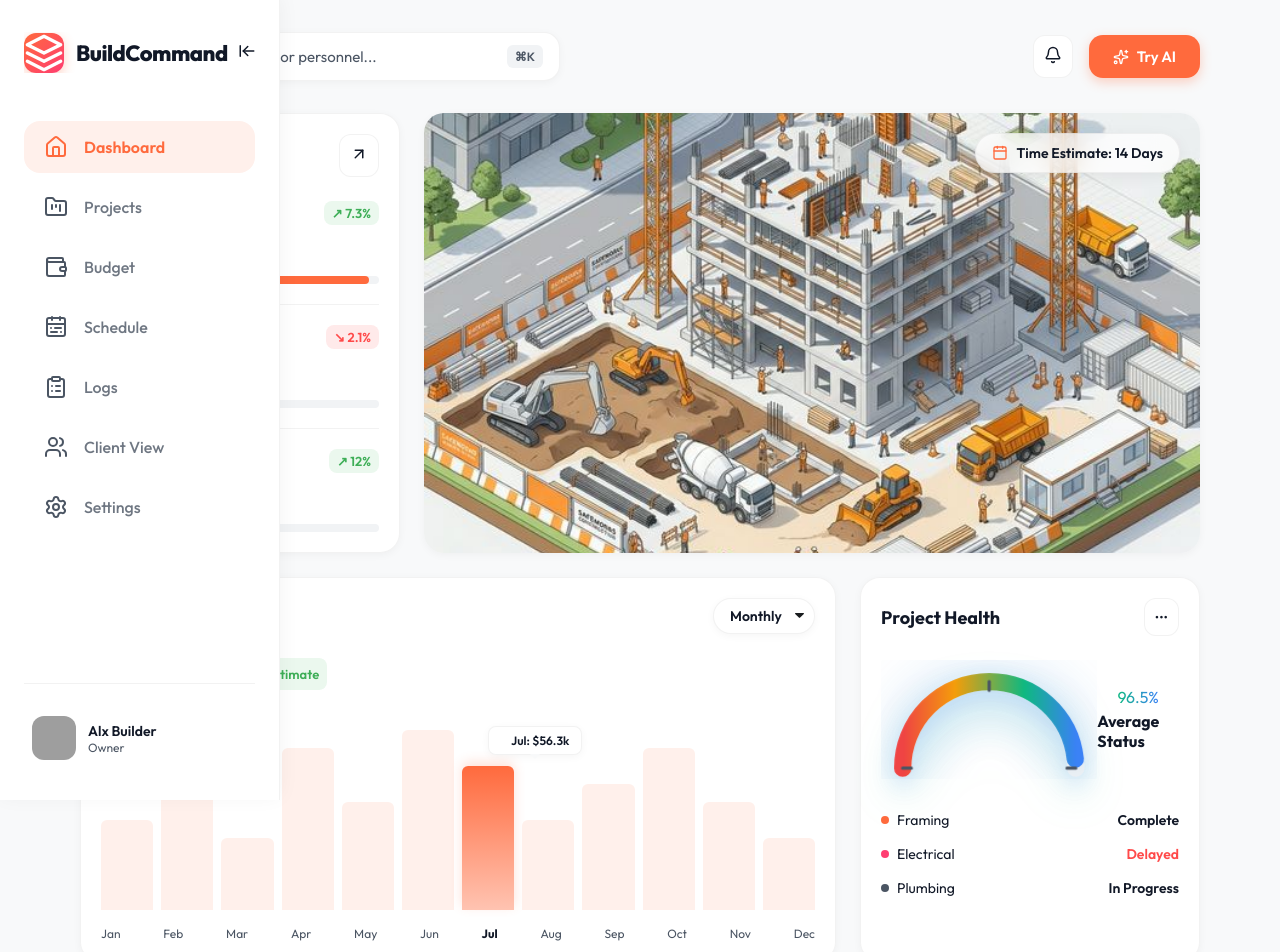
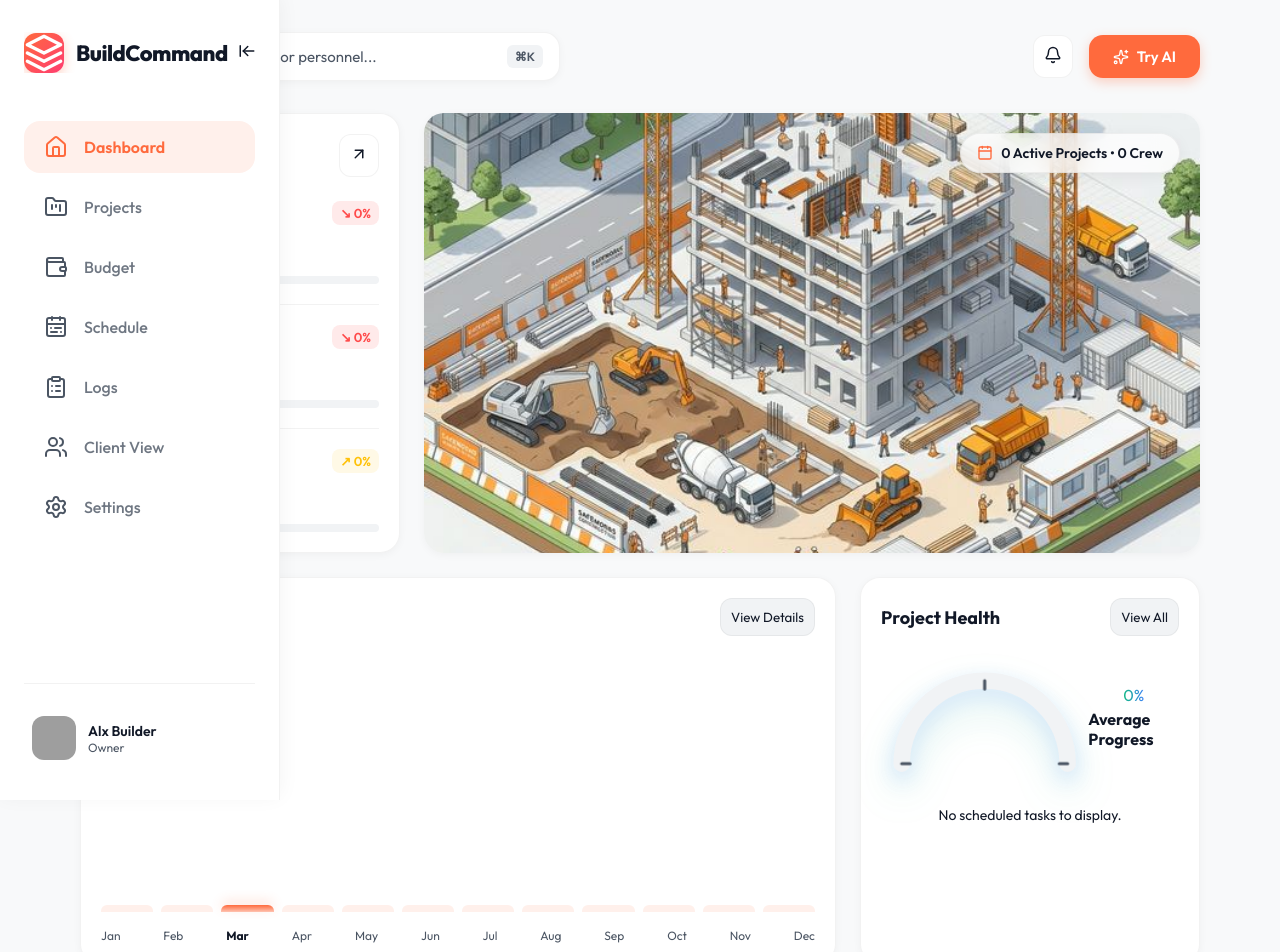
Before and after one commit to alx-ruiz/constructionapp, a React (Vite) app: page / in a window 1280 px wide. Shown: the top 952 px of the page. Built offline with nearby package versions, Linux system fonts and the light colour scheme; grey boxes are pictures that could not be loaded.

Commit message:
Auto-publish: Mon Mar 23 19:45:46 CDT 2026

```diff
--- a/src/pages/Dashboard.tsx
+++ b/src/pages/Dashboard.tsx
@@ -1,7 +1,58 @@
+import { useState } from 'react';
+import { useNavigate } from 'react-router-dom';
 import { ArrowUpRight, Calendar, CheckCircle2 } from 'lucide-react';
+import { showToast } from '../components/Toast';
+import { getProjects, getExpenses, getSchedule, getActionItems, completeActionItem, formatCurrency } from '../data/dataStore';
 import './Dashboard.css';
 
 export default function Dashboard() {
+  const navigate = useNavigate();
+  const [actionItems, setActionItems] = useState(() => getActionItems().filter(a => a.status !== 'completed'));
+
+  const projects = getProjects();
+  const expenses = getExpenses();
+  const schedule = getSchedule();
+
+  // Computed stats
+  const avgProgress = projects.length > 0 ? Math.round(projects.reduce((s, p) => s + p.progress, 0) / projects.length) : 0;
+  const totalCrew = projects.reduce((s, p) => s + p.teamSize, 0);
+  const onScheduleCount = projects.filter(p => p.status === 'On Schedule' || p.status === 'Completed').length;
+  const crewPercent = projects.length > 0 ? Math.round((onScheduleCount / projects.length) * 100) : 0;
+  const delayedCount = projects.filter(p => p.status === 'Delayed').length;
+  const subPercent = projects.length > 0 ? Math.round(((projects.length - delayedCount) / projects.length) * 100) : 0;
+  const completedTasks = schedule.filter(s => s.status === 'completed').length;
+  const materialPercent = schedule.length > 0 ? Math.round((completedTasks / schedule.length) * 100) : 0;
+
+  // Budget chart - monthly spending
+  const monthlySpending = Array(12).fill(0);
+  expenses.forEach(e => {
+    const month = new Date(e.date).getMonth();
+    monthlySpending[month] += e.amount;
+  });
+  const maxSpend = Math.max(...monthlySpending, 1);
+  const totalBudget = projects.reduce((s, p) => s + p.budget, 0);
+  const totalSpent = expenses.reduce((s, e) => s + e.amount, 0);
+  const budgetPercent = totalBudget > 0 ? Math.round((totalSpent / totalBudget) * 100) : 0;
+  const currentMonth = new Date().getMonth();
+
+  // Schedule-based indicators
+  const indicators = schedule.slice(0, 3).map(s => ({
+    name: s.task.length > 20 ? s.task.slice(0, 20) + '...' : s.task,
+    status: s.status === 'completed' ? 'Complete' : s.status === 'in-progress' ? 'In Progress' : 'Pending',
+    color: s.status === 'completed' ? 'var(--brand-primary)' : s.status === 'in-progress' ? 'var(--text-secondary)' : '#FF3D71',
+    statusClass: s.status === 'completed' ? '' : s.status === 'in-progress' ? '' : 'text-danger',
+  }));
+
+  const overdueCount = actionItems.filter(a => a.status === 'overdue').length;
+
+  const handleCompleteAction = (id: string) => {
+    completeActionItem(id);
+    setActionItems(prev => prev.filter(a => a.id !== id));
+    showToast('Action item completed!');
+  };
+
+  const months = ['Jan','Feb','Mar','Apr','May','Jun','Jul','Aug','Sep','Oct','Nov','Dec'];
+
   return (
     <div className="dashboard-wrapper animate-fade-in">
 
@@ -12,17 +63,17 @@ export default function Dashboard() {
         <div className="card workforce-card relative">
           <div className="flex justify-between items-center mb-6">
             <h3 className="card-title">Workforce Details</h3>
-            <button className="btn-icon"><ArrowUpRight size={18} /></button>
+            <button className="btn-icon" onClick={() => navigate('/projects')}><ArrowUpRight size={18} /></button>
           </div>
 
           <div className="stat-group">
             <div className="flex justify-between items-end mb-2">
               <span className="stat-label">On-site Crew</span>
-              <span className="pill success">↗ 7.3%</span>
+              <span className={`pill ${crewPercent >= 75 ? 'success' : 'danger'}`}>{crewPercent >= 75 ? '↗' : '↘'} {crewPercent}%</span>
             </div>
-            <div className="stat-value">96.5 %</div>
+            <div className="stat-value">{crewPercent} %</div>
             <div className="progress-bar-container mt-2">
-              <div className="progress-bar-fill" style={{ width: '96.5%', backgroundColor: 'var(--brand-primary)' }}></div>
+              <div className="progress-bar-fill" style={{ width: `${crewPercent}%`, backgroundColor: 'var(--brand-primary)' }}></div>
             </div>
           </div>
 
@@ -31,11 +82,11 @@ export default function Dashboard() {
           <div className="stat-group">
             <div className="flex justify-between items-end mb-2">
               <span className="stat-label">Subcontractors</span>
-              <span className="pill danger">↘ 2.1%</span>
+              <span className={`pill ${subPercent >= 75 ? 'success' : 'danger'}`}>{subPercent >= 75 ? '↗' : '↘'} {subPercent}%</span>
             </div>
-            <div className="stat-value">64 %</div>
+            <div className="stat-value">{subPercent} %</div>
             <div className="progress-bar-container mt-2">
-              <div className="progress-bar-fill" style={{ width: '64%', backgroundColor: '#FF3D71' }}></div>
+              <div className="progress-bar-fill" style={{ width: `${subPercent}%`, backgroundColor: '#FF3D71' }}></div>
             </div>
           </div>
 
@@ -43,12 +94,12 @@ export default function Dashboard() {
 
           <div className="stat-group">
             <div className="flex justify-between items-end mb-2">
-              <span className="stat-label">Material Delivery</span>
-              <span className="pill success">↗ 12%</span>
+              <span className="stat-label">Tasks Completed</span>
+              <span className={`pill ${materialPercent >= 50 ? 'success' : 'warning'}`}>↗ {materialPercent}%</span>
             </div>
-            <div className="stat-value">45 %</div>
+            <div className="stat-value">{materialPercent} %</div>
             <div className="progress-bar-container mt-2">
-              <div className="progress-bar-fill" style={{ width: '45%', backgroundColor: 'var(--status-success)' }}></div>
+              <div className="progress-bar-fill" style={{ width: `${materialPercent}%`, backgroundColor: 'var(--status-success)' }}></div>
             </div>
           </div>
         </div>
@@ -58,7 +109,7 @@ export default function Dashboard() {
           <img src="/hero-bg.png" alt="Construction Site" className="hero-image" />
           <div className="hero-pill">
             <Calendar size={16} className="text-brand" />
-            <span>Time Estimate: 14 Days</span>
+            <span>{projects.length} Active Project{projects.length !== 1 ? 's' : ''} • {totalCrew} Crew</span>
           </div>
         </div>
       </div>
@@ -70,32 +121,35 @@ export default function Dashboard() {
         <div className="card budget-card">
           <div className="flex justify-between items-center mb-6">
             <h3 className="card-title">Live Budget Tracking</h3>
-            <select className="select-dropdown">
-              <option>Monthly</option>
-              <option>Yearly</option>
-            </select>
+            <button className="btn-icon bg-bg-tertiary" onClick={() => navigate('/budget')}>View Details</button>
           </div>
 
           <div className="flex items-end gap-4 mb-8">
-            <div className="stat-value text-gradient" style={{ fontSize: '32px' }}>76.3 %</div>
-            <span className="pill success mb-2">↗ 7.3% vs Estimate</span>
+            <div className="stat-value text-gradient" style={{ fontSize: '32px' }}>{budgetPercent} %</div>
+            <span className={`pill ${budgetPercent <= 50 ? 'success' : budgetPercent <= 80 ? 'warning' : 'danger'} mb-2`}>
+              {budgetPercent <= 50 ? '↗ Under' : '↘ Over'} Budget
+            </span>
           </div>
 
           <div className="chart-placeholder">
-            {/* Simple CSS-based bar chart mockup */}
-            {[50, 70, 40, 90, 60, 100, 80, 50, 70, 90, 60, 40].map((h, i) => (
-              <div key={i} className={`chart-bar ${i === 6 ? 'active' : ''}`} style={{ height: `${h}%` }}>
-                {i === 6 && (
+            {monthlySpending.map((h, i) => (
+              <div
+                key={i}
+                className={`chart-bar ${i === currentMonth ? 'active' : ''}`}
+                style={{ height: `${Math.max(4, (h / maxSpend) * 100)}%` }}
+              >
+                {i === currentMonth && h > 0 && (
                   <div className="chart-tooltip">
-                    <span className="dot"></span> Jul: $56.3k
+                    <span className="dot"></span> {months[i]}: {formatCurrency(h)}
                   </div>
                 )}
               </div>
             ))}
           </div>
           <div className="chart-labels">
-            <span>Jan</span><span>Feb</span><span>Mar</span><span>Apr</span><span>May</span><span>Jun</span>
-            <span className="active-label">Jul</span><span>Aug</span><span>Sep</span><span>Oct</span><span>Nov</span><span>Dec</span>
+            {months.map((m, i) => (
+              <span key={m} className={i === currentMonth ? 'active-label' : ''}>{m}</span>
+            ))}
           </div>
         </div>
 
@@ -103,17 +157,17 @@ export default function Dashboard() {
         <div className="card indicators-card">
           <div className="flex justify-between items-center mb-6">
             <h3 className="card-title">Project Health</h3>
-            <button className="btn-icon">•••</button>
+            <button className="btn-icon bg-bg-tertiary" onClick={() => navigate('/projects')}>View All</button>
           </div>
 
             <div className="relative h-32 w-full mt-4 flex items-center justify-center">
               <svg viewBox="0 0 100 55" className="w-full h-full overflow-visible drop-shadow-xl">
                  <defs>
                    <linearGradient id="healthGrad" x1="0%" y1="0%" x2="100%" y2="0%">
-                     <stop offset="0%" stopColor="#ef4444" /> {/* Red */}
-                     <stop offset="30%" stopColor="#f59e0b" /> {/* Amber */}
-                     <stop offset="70%" stopColor="#10b981" /> {/* Emerald */}
-                     <stop offset="100%" stopColor="#3b82f6" /> {/* Blue */}
+                     <stop offset="0%" stopColor="#ef4444" />
+                     <stop offset="30%" stopColor="#f59e0b" />
+                     <stop offset="70%" stopColor="#10b981" />
+                     <stop offset="100%" stopColor="#3b82f6" />
                    </linearGradient>
                    <filter id="glow" x="-20%" y="-20%" width="140%" height="140%">
                      <feGaussianBlur stdDeviation="3" result="blur" />
@@ -124,7 +178,7 @@ export default function Dashboard() {
                  {/* Background Track */}
                  <path d="M 10 50 A 40 40 0 0 1 90 50" fill="none" stroke="var(--bg-tertiary)" strokeWidth="8" strokeLinecap="round" />
 
-                 {/* Gradient Foreground (Length ~125.6, 96.5% filled = 4.4 offset) */}
+                 {/* Gradient Foreground */}
                  <path
                    d="M 10 50 A 40 40 0 0 1 90 50"
                    fill="none"
@@ -132,7 +186,7 @@ export default function Dashboard() {
                    strokeWidth="8"
                    strokeLinecap="round"
                    strokeDasharray="125.6"
-                   strokeDashoffset="4.4"
+                   strokeDashoffset={125.6 * (1 - avgProgress / 100)}
                    filter="url(#glow)"
                    className="gauge-progress animate-pulse-slow"
                  />
@@ -143,46 +197,45 @@ export default function Dashboard() {
                  <path d="M 90 50 L 86 50" stroke="var(--text-secondary)" strokeWidth="1.5" strokeLinecap="round" />
               </svg>
               <div className="absolute bottom-4 flex flex-col items-center">
-                <span className="text-3xl font-black bg-clip-text text-transparent bg-gradient-to-r from-emerald-500 to-blue-500" style={{ backgroundImage: 'linear-gradient(to right, #10b981, #3b82f6)', WebkitBackgroundClip: 'text', WebkitTextFillColor: 'transparent' }}>96.5%</span>
-                <span className="text-[10px] text-secondary font-bold uppercase tracking-wider mt-1">Average Status</span>
+                <span className="text-3xl font-black bg-clip-text text-transparent bg-gradient-to-r from-emerald-500 to-blue-500" style={{ backgroundImage: 'linear-gradient(to right, #10b981, #3b82f6)', WebkitBackgroundClip: 'text', WebkitTextFillColor: 'transparent' }}>{avgProgress}%</span>
+                <span className="text-[10px] text-secondary font-bold uppercase tracking-wider mt-1">Average Progress</span>
               </div>
             </div>
 
           <div className="indicator-list mt-8">
-            <div className="indicator-item">
-              <div className="flex items-center gap-2"><span className="dot" style={{background: 'var(--brand-primary)'}}></span> Framing</div>
-              <span className="font-semibold">Complete</span>
-            </div>
-            <div className="indicator-item">
-               <div className="flex items-center gap-2"><span className="dot" style={{background: '#FF3D71'}}></span> Electrical</div>
-               <span className="font-semibold text-danger">Delayed</span>
-            </div>
-            <div className="indicator-item">
-               <div className="flex items-center gap-2"><span className="dot" style={{background: 'var(--text-secondary)'}}></span> Plumbing</div>
-               <span className="font-semibold">In Progress</span>
-            </div>
+            {indicators.length === 0 && (
+              <div className="text-center text-sm text-secondary">No scheduled tasks to display.</div>
+            )}
+            {indicators.map((ind, i) => (
+              <div key={i} className="indicator-item">
+                <div className="flex items-center gap-2"><span className="dot" style={{background: ind.color}}></span> {ind.name}</div>
+                <span className={`font-semibold ${ind.statusClass}`}>{ind.status}</span>
+              </div>
+            ))}
           </div>
         </div>
       </div>
 
-      {/* Third Row: Action Items (from Research updates) */}
+      {/* Third Row: Action Items */}
       <div className="dashboard-action-row mt-6">
         <div className="card list-card p-0">
           <div className="p-6 border-b border-color flex flex-wrap gap-4 justify-between items-center">
             <h3 className="card-title text-danger flex items-center gap-2 shrink-0">
               <CheckCircle2 size={20} /> Outstanding Action Items
             </h3>
-            <span className="pill danger shrink-0">3 Overdue</span>
+            {overdueCount > 0 && <span className="pill danger shrink-0">{overdueCount} Overdue</span>}
           </div>
           <div className="p-2">
-            {[
-              { id: 1, text: 'Renew building permit for Downtown Loft', project: 'Downtown Loft', status: 'overdue' },
-              { id: 2, text: 'Approve Change Order #4', project: 'Modern Townhouse Dev', status: 'overdue' },
-              { id: 3, text: 'Schedule final plumbing inspection', project: 'Lakeside Cabins', status: 'today' },
-            ].map(item => (
-              <div key={item.id} className="flex justify-between items-center p-4 border-b border-color hover:bg-bg-tertiary transition-colors cursor-pointer">
+            {actionItems.length === 0 && (
+              <div className="p-8 text-center text-secondary">
+                <CheckCircle2 size={32} className="text-success" style={{ margin: '0 auto 8px' }} />
+                <div className="font-semibold">All caught up!</div>
+              </div>
+            )}
+            {actionItems.map(item => (
+              <div key={item.id} className="flex justify-between items-center p-4 border-b border-color hover:bg-bg-tertiary transition-colors cursor-pointer" onClick={() => handleCompleteAction(item.id)}>
                  <div className="flex items-start gap-3">
-                   <div className="mt-1 w-5 h-5 rounded border-2 border-color flex-shrink-0"></div>
+                   <div className="mt-1 w-5 h-5 rounded border-2 border-color flex-shrink-0 hover:border-brand-primary transition-colors"></div>
                    <div>
                      <div className="font-semibold text-sm mb-1">{item.text}</div>
                      <div className="text-xs text-secondary">{item.project}</div>
```
